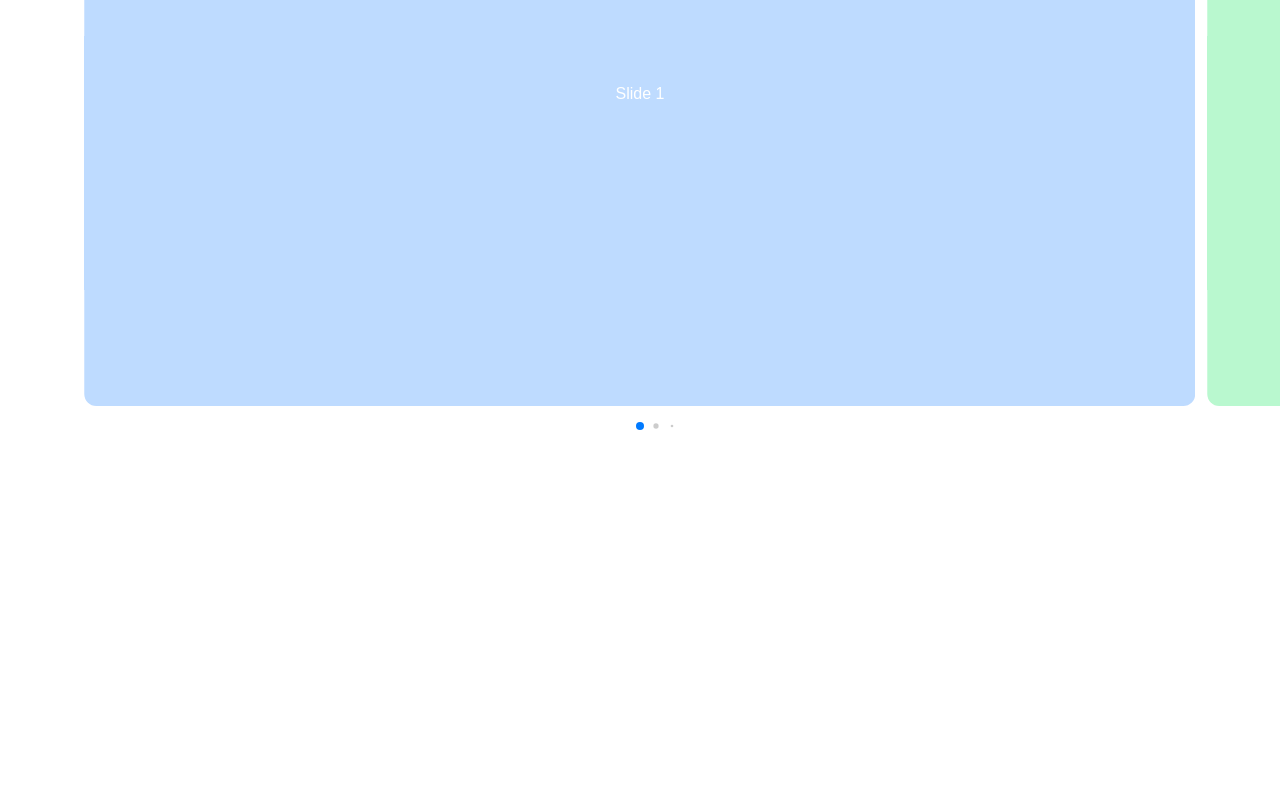
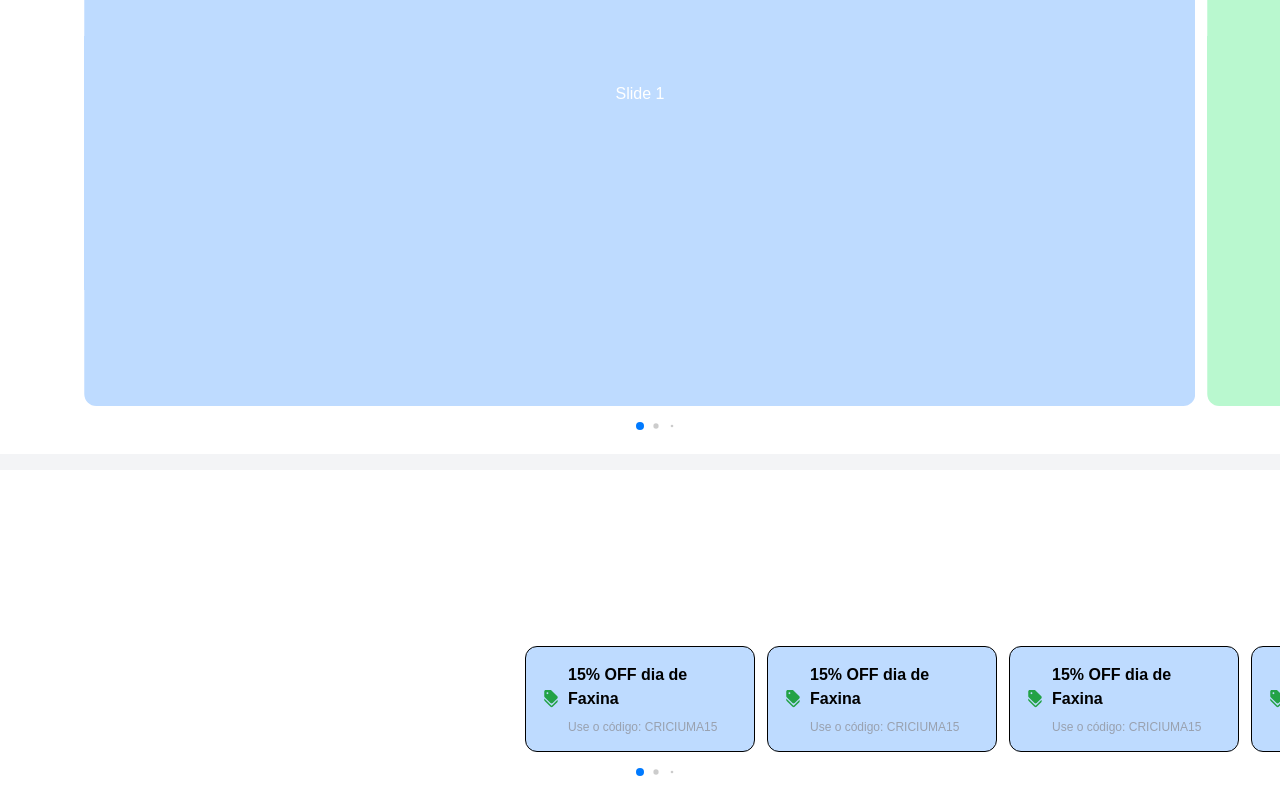
Before and after one commit to gustavocabraltv/indicafacil-client, a Next.js app: page /home-3 in a window 1280 px wide. Shown: the part 658-1458 px from the top of the page. Before the commit the page ends 1112 px from the top, so only its background shows below. Built offline with nearby package versions, Linux system fonts and the light colour scheme.

Commit message:
added: promo banner

```diff
--- a/src/app/home-3/page.tsx
+++ b/src/app/home-3/page.tsx
@@ -8,6 +8,7 @@ import Wrapper from "@/components/Wrapper";
 import Image from 'next/image'
 import TabServices from '@/components/TabServices';
 import Banner from '@/components/Banner';
+import BannerPromo from '@/components/BannerPromo';
 
 export default function Home2() {
     const [showFullSearch, setShowFullSearch] = useState(false);
@@ -35,6 +36,11 @@ export default function Home2() {
                 <Banner />
             </div>
 
+
+            <div className='bg-white py-4'>
+                <BannerPromo />
+            </div>
+
         </div>
     );
 }
--- /dev/null
+++ b/src/components/BannerPromo/index.tsx
@@ -0,0 +1,62 @@
+'use client';
+
+import { Swiper, SwiperSlide } from 'swiper/react';
+import Image from 'next/image';
+import { Pagination } from 'swiper/modules';
+import 'swiper/css';
+import 'swiper/css/pagination';
+
+export default function BannerPromo() {
+  return (
+    <div className="mt-40"> {/* leve o margin/top pra fora */}
+      <Swiper
+        modules={[Pagination]}
+        spaceBetween={12}
+        slidesPerView="auto"
+        centeredSlides
+        pagination={{ clickable: true, dynamicBullets: true }}
+        style={{ paddingBottom: '32px' }}
+      >
+        <SwiperSlide className="!w-auto">
+          <div className="bg-blue-200 flex items-center gap-2 rounded-xl border border-black p-4 w-[230px]">
+            <Image src="/discount.svg" alt="discount" width={18} height={18} />
+            <div className="flex flex-col gap-2">
+              <h2 className="text-base font-semibold text-black">15% OFF dia de Faxina</h2>
+              <span className="text-xs text-gray-400">Use o código: CRICIUMA15</span>
+            </div>
+          </div>
+        </SwiperSlide>
+
+        <SwiperSlide className="!w-auto">
+          <div className="bg-blue-200 flex items-center gap-2 rounded-xl border border-black p-4 w-[230px]">
+            <Image src="/discount.svg" alt="discount" width={18} height={18} />
+            <div className="flex flex-col gap-2">
+              <h2 className="text-base font-semibold text-black">15% OFF dia de Faxina</h2>
+              <span className="text-xs text-gray-400">Use o código: CRICIUMA15</span>
+            </div>
+          </div>
+        </SwiperSlide>
+
+        <SwiperSlide className="!w-auto">
+          <div className="bg-blue-200 flex items-center gap-2 rounded-xl border border-black p-4 w-[230px]">
+            <Image src="/discount.svg" alt="discount" width={18} height={18} />
+            <div className="flex flex-col gap-2">
+              <h2 className="text-base font-semibold text-black">15% OFF dia de Faxina</h2>
+              <span className="text-xs text-gray-400">Use o código: CRICIUMA15</span>
+            </div>
+          </div>
+        </SwiperSlide>
+
+        <SwiperSlide className="!w-auto">
+          <div className="bg-blue-200 flex items-center gap-2 rounded-xl border border-black p-4 w-[230px]">
+            <Image src="/discount.svg" alt="discount" width={18} height={18} />
+            <div className="flex flex-col gap-2">
+              <h2 className="text-base font-semibold text-black">15% OFF dia de Faxina</h2>
+              <span className="text-xs text-gray-400">Use o código: CRICIUMA15</span>
+            </div>
+          </div>
+        </SwiperSlide>
+      </Swiper>
+    </div>
+  );
+}
```
Also changed, not shown: public/discount.svg (added).
